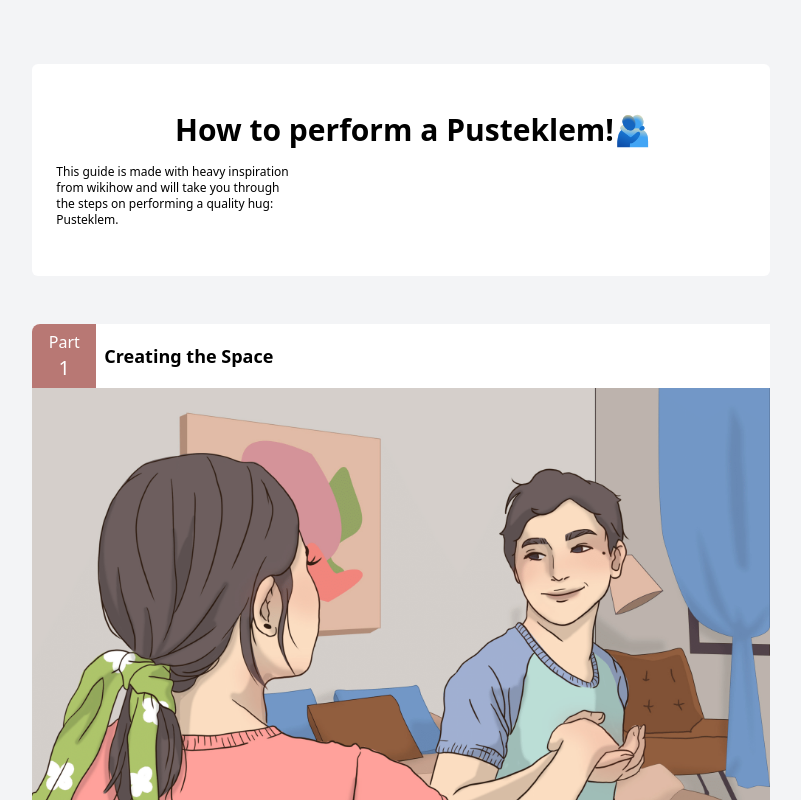
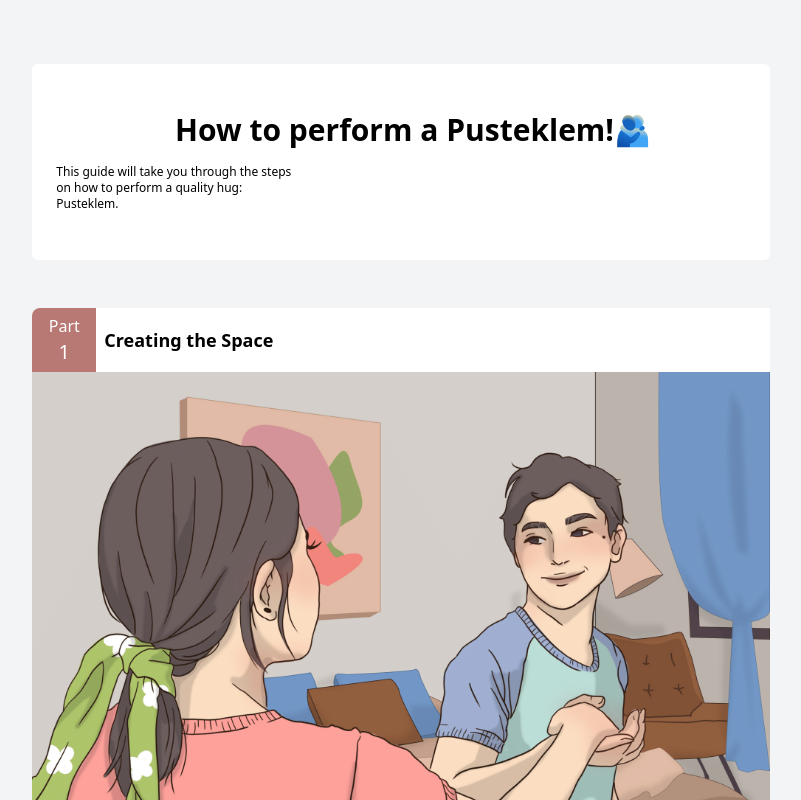
Before and after one commit to Ojself/pusteklem, a Next.js app: page / in a window 1280 px wide. Shown: the top 800 px of the page, without its empty margins (239-1040 px from the left). Built offline with nearby package versions, Linux system fonts and the light colour scheme.

Commit message:
quick commit

```diff
--- a/pages/index.js
+++ b/pages/index.js
@@ -32,16 +32,8 @@ export default function Home() {
               </span>
             </h1>
             <p className='text-xs w-2/3 sm:w-2/5 md:w-1/3 mt-4'>
-              This guide is made with heavy inspiration from{" "}
-              <a
-                rel='noopener noreferrer'
-                target='_blank'
-                href='https://www.wikihow.com'
-              >
-                wikihow
-              </a>{" "}
-              and will take you through the steps on performing a quality hug:
-              Pusteklem.
+              This guide will take you through the steps on how to perform a
+              quality hug: Pusteklem.
             </p>
           </section>
           <section className='bg-transparent rounded-lg flex flex-col items-center'>
```
